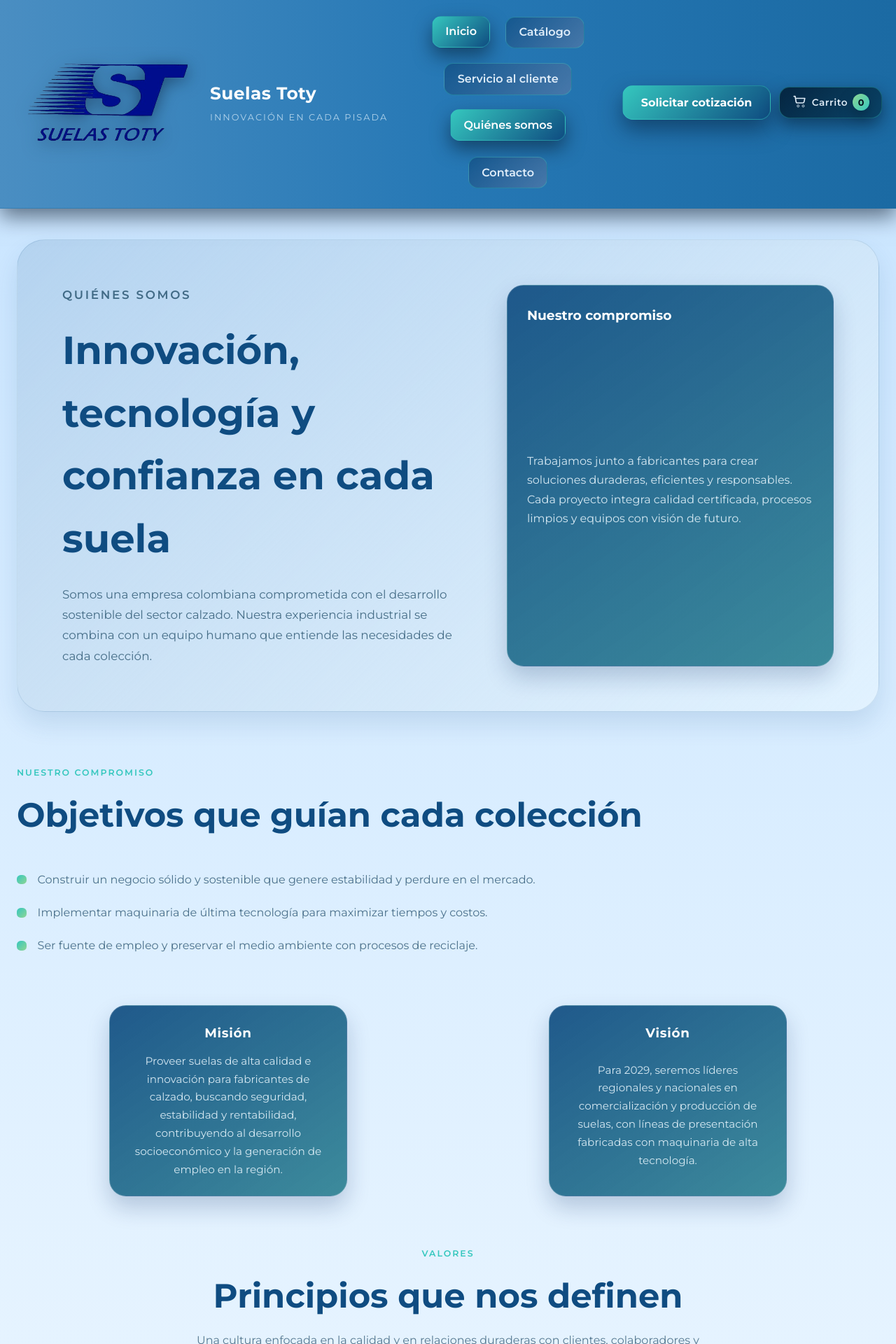
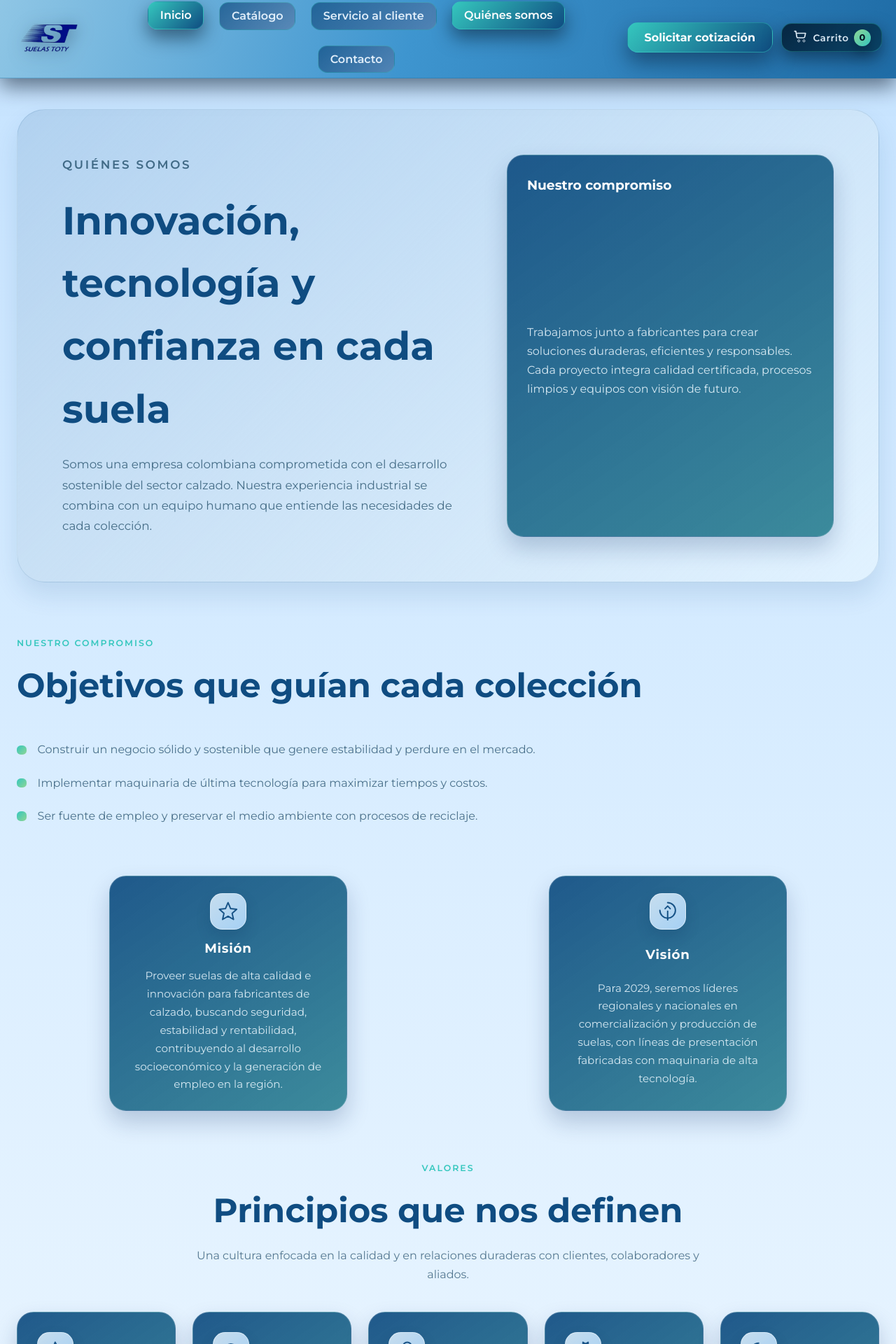
Before and after one commit to rubenmarti1972/suelas-toty, an Angular app in the folder frontend/: page /quienes-somos in a window 1280 px wide. Shown: the part 4-1924 px from the top of the page at 70% size. Built offline with nearby package versions, Linux system fonts and the light colour scheme.

Commit message:
Add modern icons to about cards and refresh footer gradient

```diff
--- a/frontend/src/app/core/layout/footer.component.html
+++ b/frontend/src/app/core/layout/footer.component.html
@@ -25,7 +25,16 @@
           <ul>
             <li><span class="footer__icon">📞</span> +57 300 000 0000</li>
             <li><span class="footer__icon">✉️</span> ventas@suelastoty.com</li>
-            <li><span class="footer__icon">📍</span> Cúcuta, Norte de Santander, Colombia</li>
+            <li>
+              <span class="footer__icon">📍</span>
+              <a
+                href="https://maps.google.com/maps?q=7.88646125793457%2C-72.510009765625&z=17&hl=es"
+                target="_blank"
+                rel="noopener noreferrer"
+              >
+                Cúcuta, Norte de Santander, Colombia
+              </a>
+            </li>
           </ul>
         </section>
         <section class="footer__social">
--- a/frontend/src/app/core/layout/footer.component.scss
+++ b/frontend/src/app/core/layout/footer.component.scss
@@ -4,9 +4,9 @@
   border-radius: 2.5rem 2.5rem 0 0;
   background: linear-gradient(
     320deg,
-    rgba(41, 128, 185, 0.85) 0%,
-    rgba(52, 152, 219, 0.80) 45%,
-    rgba(93, 173, 226, 0.75) 100%
+    rgba(176, 210, 248, 0.92) 0%,
+    rgba(64, 143, 202, 0.9) 38%,
+    rgba(19, 82, 132, 0.94) 100%
   );
   color: rgba(255, 255, 255, 0.98);
   box-shadow: 0 -16px 36px rgba(3, 25, 50, 0.25);
@@ -75,6 +75,20 @@
 }
 .footer__contact li {
   color: rgba(228, 241, 255, 0.85);
+}
+
+.footer__contact a {
+  color: inherit;
+  text-decoration: none;
+  border-bottom: 1px solid rgba(228, 241, 255, 0.35);
+  padding-bottom: 0.1rem;
+  transition: color 0.2s ease, border-color 0.2s ease;
+}
+
+.footer__contact a:hover,
+.footer__contact a:focus {
+  color: #ffffff;
+  border-color: rgba(255, 255, 255, 0.6);
 }
 .footer__icon {
   font-size: 1.2rem;
--- a/frontend/src/app/core/layout/header.component.html
+++ b/frontend/src/app/core/layout/header.component.html
@@ -5,10 +5,6 @@
       <span class="header__logo-wrap">
         <img src="assets/images/logo.png" alt="Suelas Toty" class="header__logo" />
       </span>
-      <div class="header__identity">
-        <p class="header__name">Suelas Toty</p>
-        <span class="header__slogan">Innovación en cada pisada</span>
-      </div>
     </div>
     <nav class="header__nav" aria-label="Navegación principal">
       <a
--- a/frontend/src/app/core/layout/header.component.scss
+++ b/frontend/src/app/core/layout/header.component.scss
@@ -7,7 +7,7 @@
   position: sticky;
   top: 0;
   z-index: 50;
-  background: linear-gradient(90deg, #4a8ec2 0%, #2678b5 50%, #1b6aa3 100%);
+  background: linear-gradient(110deg, #8fc6e5 0%, #3e95cf 46%, #1f6ca6 100%);
   color: #f4faff;
   border-bottom: 1px solid rgba(33, 110, 160, 0.45);
   box-shadow: 0 12px 28px rgba(3, 18, 36, 0.55);
@@ -20,23 +20,25 @@
   display: grid;
   grid-template-columns: auto 1fr auto;
   align-items: center;
-  gap: clamp(1rem, 3vw, 1.75rem);
-  padding: 0.9rem 0;
+  gap: clamp(0.75rem, 2.5vw, 1.5rem);
+  padding: clamp(0.2rem, 1vw, 0.45rem) 0;
 }
 
 /* Marca sin card */
 .header__brand {
   display: inline-flex;
   align-items: center;
-  gap: 1rem;
+  flex-direction: row;
+  gap: 0.35rem;
   text-decoration: none;
-  padding: 0.5rem;
+  padding: 0.15rem 0.4rem;
   border-radius: 0;
   background: transparent;
   border: none;
   box-shadow: none;
   transition: opacity 0.2s ease;
   color: inherit;
+  text-align: center;
 }
 
 .header__brand:hover {
@@ -60,33 +62,10 @@
 }
 
 .header__logo {
-  height: clamp(140px, 18vw, 220px); /* Logo grande en header */
+  height: clamp(70px, 8.6vw, 118px);
   width: auto;
   display: block;
-  filter: drop-shadow(0 4px 12px rgba(3, 18, 36, 0.5)) brightness(1.1) contrast(1.05);
-}
-
-/* Identidad */
-.header__identity {
-  display: flex;
-  flex-direction: column;
-  gap: 0.25rem;
-}
-
-.header__name {
-  margin: 0;
-  font-weight: 700;
-  font-size: 1.55rem;
-  letter-spacing: 0.02em;
-  color: #ffffff;
-}
-
-.header__slogan {
-  margin: 0;
-  font-size: 0.8rem;
-  text-transform: uppercase;
-  letter-spacing: 0.16em;
-  color: rgba(214, 234, 248, 0.78);
+  filter: drop-shadow(0 4px 12px rgba(3, 18, 36, 0.5)) brightness(1.05) contrast(1.05);
 }
 
 /* Nav */
@@ -105,7 +84,7 @@
   justify-content: center;
   text-decoration: none;
   font-weight: 600;
-  padding: 0.55rem 1.15rem;
+  padding: 0.38rem 1.05rem;
   border-radius: 0.85rem;
   color: rgba(235, 245, 255, 0.94);
   background: linear-gradient(135deg, rgba(15, 76, 129, 0.72), rgba(93, 122, 166, 0.62));
@@ -134,7 +113,7 @@
 .header__cta {
   text-decoration: none;
   font-weight: 700;
-  padding: 0.65rem 1.6rem;
+  padding: 0.48rem 1.5rem;
   border-radius: 0.95rem;
   background: linear-gradient(135deg, var(--color-secondary), var(--color-primary));
   color: #ffffff; /* antes: #02111f */
@@ -153,7 +132,7 @@
   display: inline-flex;
   align-items: center;
   gap: 0.45rem;
-  padding: 0.55rem 1.05rem;
+  padding: 0.45rem 0.95rem;
   border-radius: 0.95rem;
   border: 1px solid rgba(53, 199, 190, 0.32);
   background: linear-gradient(140deg, rgba(3, 30, 54, 0.9), rgba(9, 64, 98, 0.92));
@@ -220,10 +199,9 @@
   .header__cta, .header__cart { width: 100%; justify-content: center; }
 
   /* Logo un poco más contenido en móviles para no desbordar */
-  .header__logo { height: clamp(100px, 15vw, 140px); }
+  .header__logo { height: clamp(70px, 14vw, 100px); }
 }
 
-/* Logo aún mayor en pantallas grandes */
 @media (min-width: 1200px) {
-  .header__logo { height: clamp(180px, 20vw, 260px); }
+  .header__logo { height: clamp(90px, 7vw, 130px); }
 }
--- a/frontend/src/app/features/about/about.component.html
+++ b/frontend/src/app/features/about/about.component.html
@@ -33,10 +33,22 @@
 
 <section class="about-section purpose" aria-label="Propósito corporativo">
   <article class="purpose__card company-info-card company-info-card--compact">
+    <span class="company-info-card__icon" aria-hidden="true">
+      <svg viewBox="0 0 24 24" fill="none" stroke="currentColor" stroke-width="1.6" stroke-linecap="round" stroke-linejoin="round">
+        <path d="M12 2l3 7 7 .75-5.25 4.66 1.58 7.09L12 17.77l-6.33 3.73 1.58-7.09L2 9.75 9 9z" />
+      </svg>
+    </span>
     <h3>Misión</h3>
     <p>{{ mission }}</p>
   </article>
   <article class="purpose__card company-info-card company-info-card--compact">
+    <span class="company-info-card__icon" aria-hidden="true">
+      <svg viewBox="0 0 24 24" fill="none" stroke="currentColor" stroke-width="1.6" stroke-linecap="round" stroke-linejoin="round">
+        <path d="M12 22V12" />
+        <path d="M12 2a9 9 0 0 1 9 9c0 4.97-4.03 9-9 9S3 15.97 3 11" />
+        <path d="M9 9l3-3 3 3" />
+      </svg>
+    </span>
     <h3>Visión</h3>
     <p>{{ vision }}</p>
   </article>
@@ -53,6 +65,60 @@
   <div class="values__grid">
     @for (value of values; track value.title) {
       <article class="values__card company-info-card">
+        <span class="company-info-card__icon" aria-hidden="true">
+          @switch (value.title) {
+            @case ('Calidad') {
+              <svg viewBox="0 0 24 24" fill="none" stroke="currentColor" stroke-width="1.6" stroke-linecap="round" stroke-linejoin="round">
+                <path d="M12 2l2.09 4.26 4.71.69-3.4 3.32.8 4.65L12 13.77l-4.2 2.22.8-4.65-3.4-3.32 4.71-.69z" />
+              </svg>
+            }
+            @case ('Honestidad') {
+              <svg viewBox="0 0 24 24" fill="none" stroke="currentColor" stroke-width="1.6" stroke-linecap="round" stroke-linejoin="round">
+                <path d="M12 21s-7-4.35-7-10a7 7 0 0 1 14 0c0 5.65-7 10-7 10z" />
+                <path d="M9 11l2 2 4-4" />
+              </svg>
+            }
+            @case ('Respeto') {
+              <svg viewBox="0 0 24 24" fill="none" stroke="currentColor" stroke-width="1.6" stroke-linecap="round" stroke-linejoin="round">
+                <path d="M12 12a5 5 0 1 0-5-5" />
+                <path d="M7 22v-6a5 5 0 0 1 5-5" />
+                <path d="M17 8a5 5 0 0 0-5 5" />
+                <path d="M12 22v-7a5 5 0 0 1 5-5" />
+              </svg>
+            }
+            @case ('Servicio') {
+              <svg viewBox="0 0 24 24" fill="none" stroke="currentColor" stroke-width="1.6" stroke-linecap="round" stroke-linejoin="round">
+                <path d="M3 10s1.5-2 5-2 5 2 5 2" />
+                <path d="M8 22a5 5 0 0 0 5-5v-4" />
+                <path d="M8 22a5 5 0 0 1-5-5v-4" />
+                <path d="M12 7V2l3 2 3-2v5" />
+              </svg>
+            }
+            @case ('Compromiso') {
+              <svg viewBox="0 0 24 24" fill="none" stroke="currentColor" stroke-width="1.6" stroke-linecap="round" stroke-linejoin="round">
+                <path d="M20.8 7.5L13 15.3l-3-3" />
+                <path d="M21 12a9 9 0 1 1-9-9" />
+              </svg>
+            }
+            @case ('Trabajo en equipo') {
+              <svg viewBox="0 0 24 24" fill="none" stroke="currentColor" stroke-width="1.6" stroke-linecap="round" stroke-linejoin="round">
+                <path d="M4 19v-1a4 4 0 0 1 4-4h4" />
+                <path d="M20 19v-1a4 4 0 0 0-4-4h-1" />
+                <path d="M9 8a3 3 0 1 1 6 0" />
+                <path d="M12 12a3 3 0 1 1-3-3" />
+                <path d="M16.5 5.5a3 3 0 1 1 0 5" />
+              </svg>
+            }
+            @default {
+              <svg viewBox="0 0 24 24" fill="none" stroke="currentColor" stroke-width="1.6" stroke-linecap="round" stroke-linejoin="round">
+                <path d="M16 21v-2a4 4 0 0 0-4-4H5a4 4 0 0 0-4 4v2" />
+                <circle cx="8.5" cy="7" r="4" />
+                <path d="M20 8v6" />
+                <path d="m23 11-3 3-3-3" />
+              </svg>
+            }
+          }
+        </span>
         <h3>{{ value.title }}</h3>
         <p>{{ value.description }}</p>
       </article>
--- a/frontend/src/app/features/home/home.component.scss
+++ b/frontend/src/app/features/home/home.component.scss
@@ -291,6 +291,8 @@ section {
   display: flex;
   flex-direction: column;
   gap: 0.35rem;
+  position: relative;
+  z-index: 1;
 }
 
 .product-image {
@@ -300,11 +302,11 @@ section {
   justify-content: center;
   min-height: 220px;
   aspect-ratio: 4 / 3;
-  padding: clamp(0.75rem, 2vw, 1.35rem);
+  padding: clamp(0.9rem, 2.4vw, 1.5rem);
   background: linear-gradient(135deg, rgba(227, 243, 255, 0.94), rgba(255, 255, 255, 0.98));
   overflow: hidden;
   border-radius: 1.25rem;
-  margin: 0.5rem 0 1.25rem;
+  margin: 1rem 0 1.35rem;
   isolation: isolate;
 }
 
@@ -323,7 +325,7 @@ section {
   width: 100%;
   height: 100%;
   max-width: 350px;
-  max-height: 100%;
+  max-height: 240px;
   object-fit: contain;
   filter: drop-shadow(0 12px 26px rgba(15, 76, 129, 0.22));
 }
@@ -348,7 +350,8 @@ section {
 
 .product-info {
   padding: 1.65rem 1.65rem 1.75rem;
-  display: grid;
+  display: flex;
+  flex-direction: column;
   gap: 1rem;
 }
 
--- a/frontend/src/styles/company-info.scss
+++ b/frontend/src/styles/company-info.scss
@@ -6,7 +6,26 @@
   padding: 1.75rem;
   color: #f4fbff;
   display: grid;
-  gap: 0.65rem;
+  gap: 0.75rem;
+  justify-items: start;
+}
+
+.company-info-card__icon {
+  width: 3.25rem;
+  height: 3.25rem;
+  border-radius: 1.1rem;
+  display: inline-flex;
+  align-items: center;
+  justify-content: center;
+  background: linear-gradient(140deg, rgba(227, 243, 255, 0.85), rgba(179, 219, 255, 0.9));
+  color: rgba(15, 76, 129, 0.95);
+  box-shadow: 0 10px 20px rgba(10, 45, 89, 0.18);
+  border: 1px solid rgba(255, 255, 255, 0.45);
+}
+
+.company-info-card__icon svg {
+  width: 1.85rem;
+  height: 1.85rem;
 }
 
 .company-info-card h3 {
@@ -26,6 +45,11 @@
   padding: 1.5rem 1.75rem;
   max-width: 340px;
   margin-inline: auto;
+  justify-items: center;
+}
+
+.company-info-card--compact .company-info-card__icon {
+  margin-inline: auto;
 }
 
 .company-info-card--compact h3 {
```
